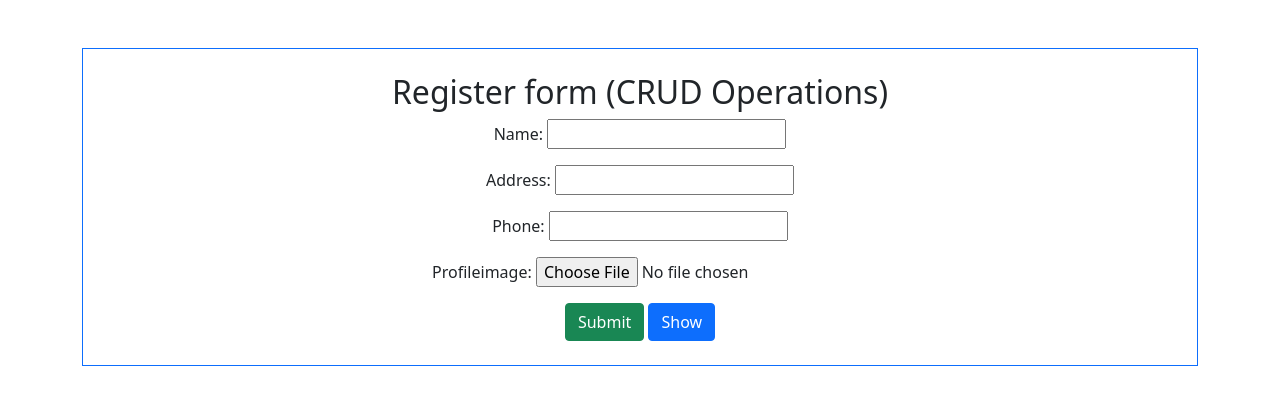
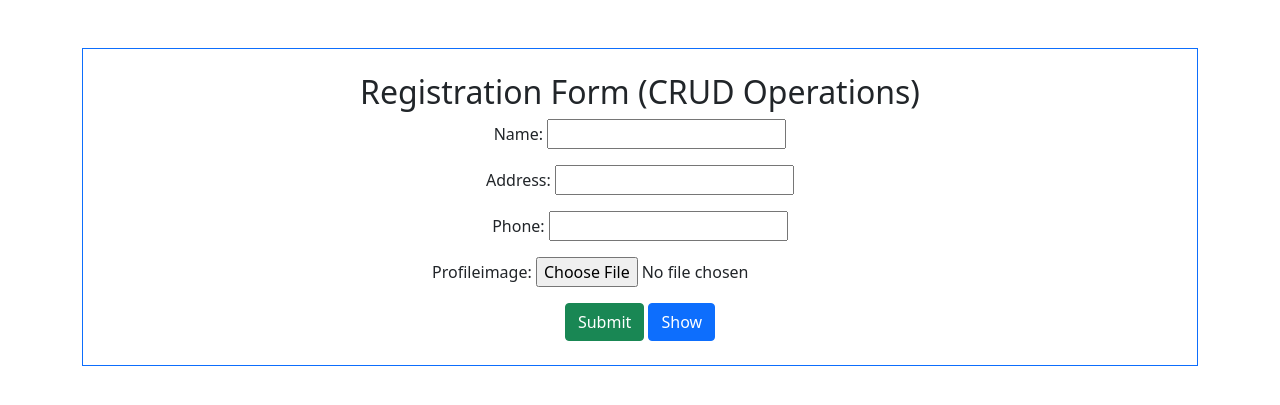
Before and after one commit to DanialRashid786/Django-CRUD-Operations, a Django app: page / in a window 1280 px wide. Shown: the top 405 px of the page. Run offline with Django 4.2, Linux system fonts and the light colour scheme.

Commit message:
change heading

```diff
--- a/crudapp/templates/index.html
+++ b/crudapp/templates/index.html
@@ -27,7 +27,7 @@
       <br /><br />
 
         <div class="section border border-primary p-4 text-center m-auto">
-          <h2>Register form (CRUD Operations)</h2>
+          <h2>Registration Form (CRUD Operations)</h2>
 
             <form method="post" action="{% url 'registration' %}" role="form" enctype="multipart/form-data">
               {% csrf_token %}
```
